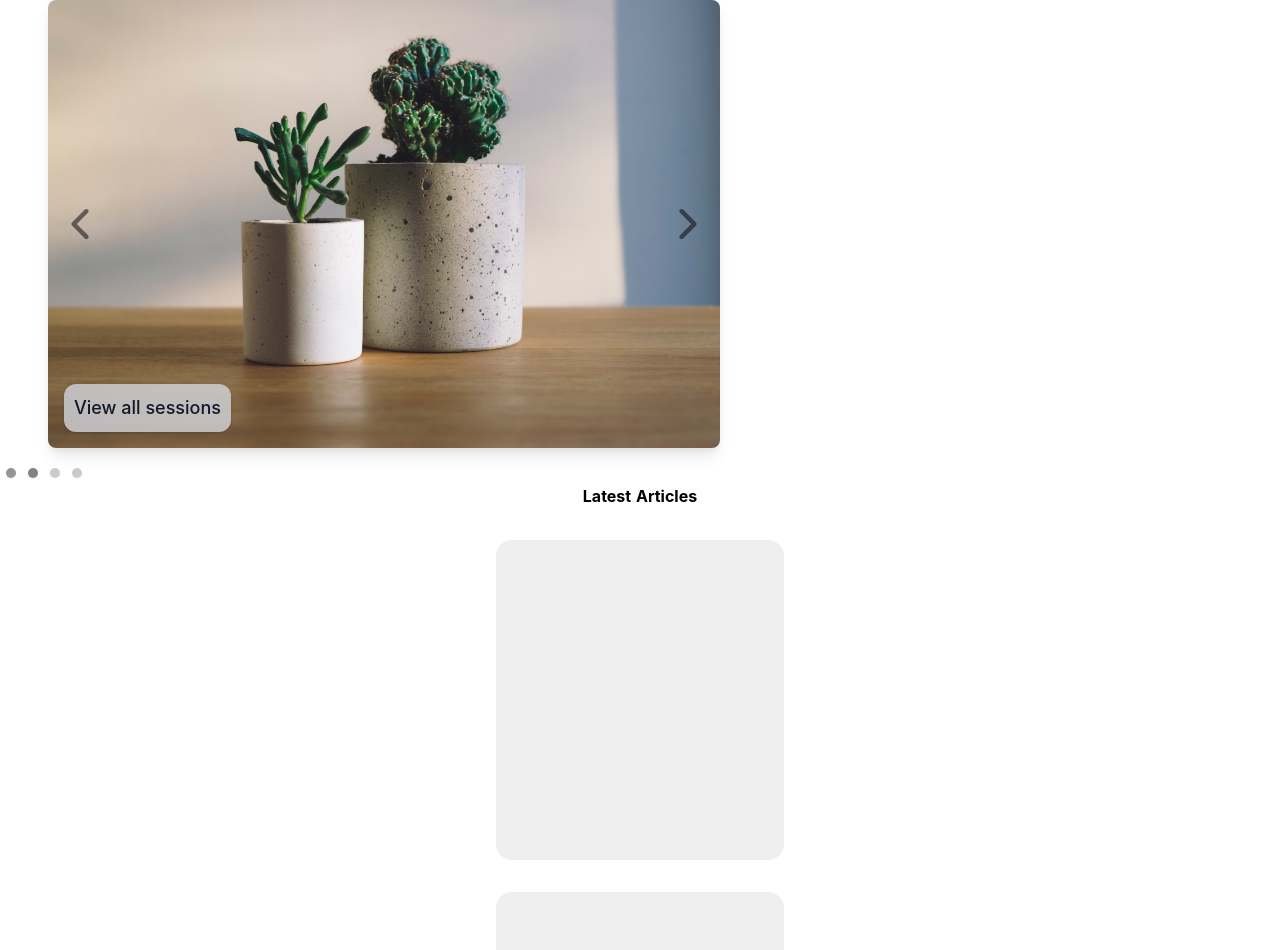
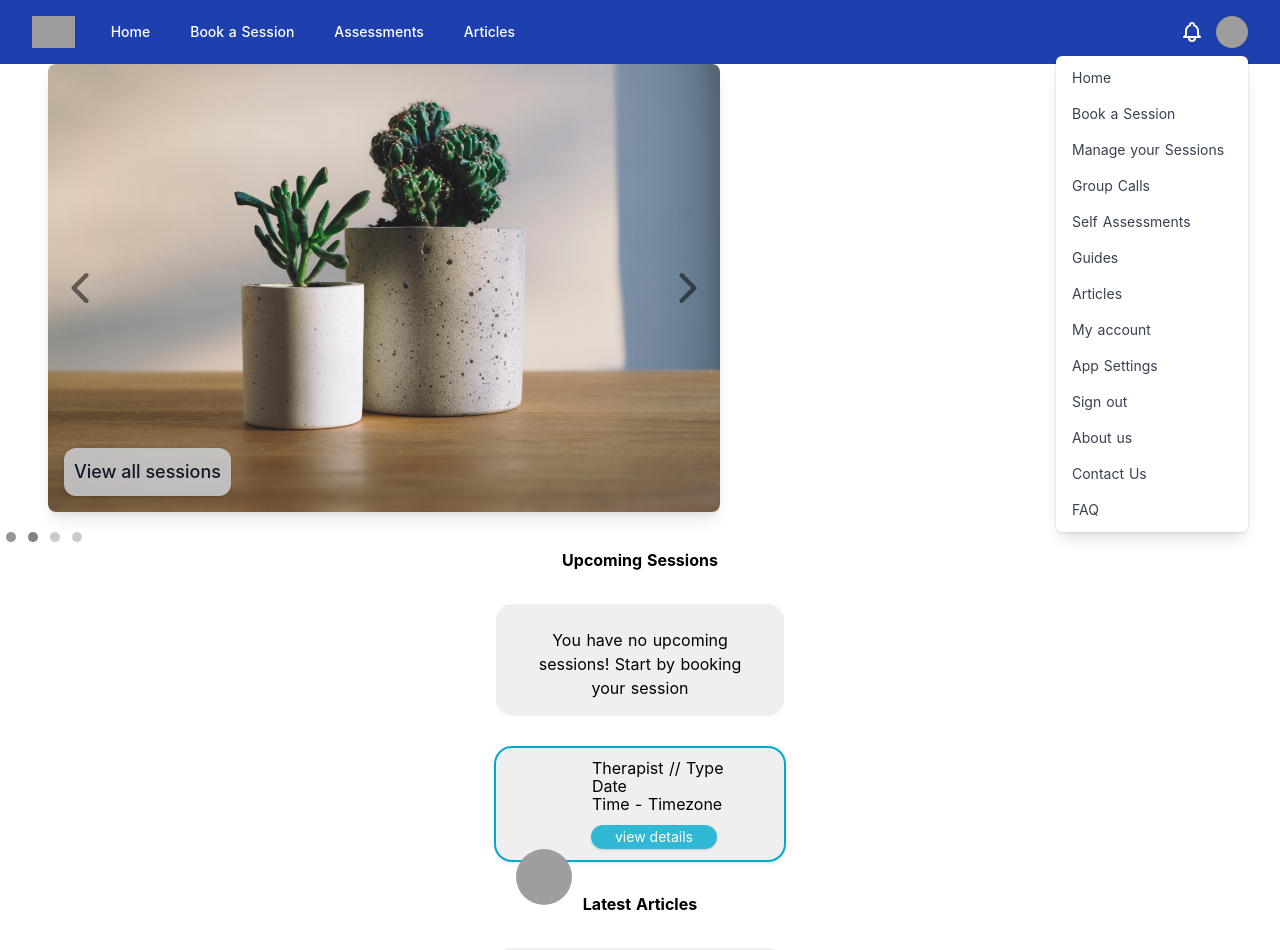
Before and after one commit to JennyVong/Wazi-poc, a Nuxt app in the folder wazi-app/: page / in a window 1280 px wide. Shown: the top 950 px of the page. Built offline with nearby package versions, Linux system fonts and the light colour scheme; grey boxes are pictures that could not be loaded.

Commit message:
upcoming sessions

```diff
--- a/wazi-app/components/navbar.vue
+++ b/wazi-app/components/navbar.vue
@@ -1,6 +1,6 @@
 <template>
   <!-- This example requires Tailwind CSS v2.0+ -->
-  <nav class="bg-blue-800 w-full h-16">
+  <nav class="sticky bg-blue-800 w-full h-16">
     <div class="max-w-auto mx-auto px-2 sm:px-6 lg:px-8">
       <div class="relative flex items-center justify-between h-16">
         <div class="absolute inset-y-0 left-0 flex items-center sm:hidden">
--- a/wazi-app/components/upcoming-sessions.vue
+++ b/wazi-app/components/upcoming-sessions.vue
@@ -0,0 +1,39 @@
+<template>
+  <div class="text-center">
+    <h1 class="font-bold">Upcoming Sessions</h1>
+    <!-- No sessions -->
+    <div class="container bg-articlespace rounded-2xl w-72 h-28 mx-auto my-8">
+      <div class="text-center text-black p-6">
+        <a> You have no upcoming sessions! Start by booking your session </a>
+      </div>
+    </div>
+
+    <!-- Upcoming session -->
+    <div
+      class="container bg-articlespace rounded-2xl w-72 h-28 mx-auto my-8 ring-2 ring-teal shadow-md"
+    >
+      <div class="text-left text-black pl-24 py-2 flex-col -space-y-1.5">
+        <div>Therapist // Type</div>
+        <div>Date</div>
+        <div>Time - Timezone</div>
+      </div>
+
+      <!-- Button -->
+      <div class="inset-x-0 bottom-0 pl-7">
+        <button
+          class="pt-0.5 pb-0.5 pl-6 pr-6 rounded-xl duration-300 shadow bg-teal bg-opacity-80"
+        >
+          <div class="text-white text-sm font-normal">view details</div>
+        </button>
+      </div>
+
+      <!-- Profile -->
+      <div class="top-0 pl-5">
+        <img
+          class="h-14 w-14 rounded-full"
+          src="https://images.unsplash.com/photo-1472099645785-5658abf4ff4e?ixlib=rb-1.2.1&ixid=eyJhcHBfaWQiOjEyMDd9&auto=format&fit=facearea&facepad=2&w=256&h=256&q=80"
+        />
+      </div>
+    </div>
+  </div>
+</template>
--- a/wazi-app/pages/index.vue
+++ b/wazi-app/pages/index.vue
@@ -1,6 +1,9 @@
 <template>
   <div id="home" class="container">
     <header>
+      <div>
+        <Navbar />
+      </div>
       <!-- <h1>Nav Bar</h1> -->
       <!-- Nav Bar -->
     </header>
@@ -8,6 +11,9 @@
       <div class="homepage">
         <div>
           <Carousel :cards="cards" />
+        </div>
+        <div>
+          <Upcoming-sessions />
         </div>
         <div>
           <Articles />
```
Also changed, not shown: 1 other file (tests, documents, lock files or other folders).
